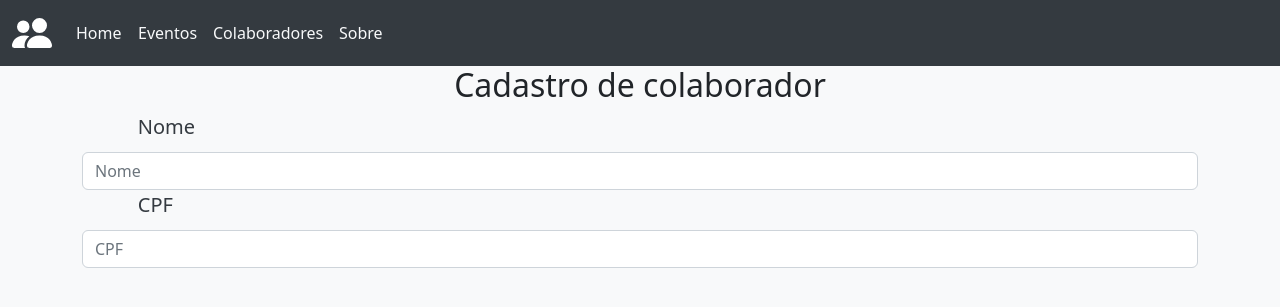
After one commit to goltaraya/sade-app, a PHP site: page /create-colaborador.php in a window 1280 px wide. The commit adds this page. Shown: the top 307 px of the page. Run offline with PHP 8.4, Linux system fonts and the light colour scheme; data that the repository does not hold is empty.

Commit message:
add: create-colaborador.php

```diff
--- a/colaboradores.php
+++ b/colaboradores.php
@@ -28,8 +28,12 @@
             </tbody>
         </table>
     <?php else : ?>
-        <p>Oops... Aparentemente ainda não há colaboradores cadastrados. Por favor, cadastre-os no botão abaixo.</p>
+        <p class="p-div">Oops... Aparentemente ainda não há colaboradores cadastrados. Por favor, cadastre-os no botão abaixo.</p>
+
     <?php endif; ?>
+    <div class="d-grid gap-2 col-8 mx-auto">
+        <a href="<?= $BASE_URL ?>create-colaborador.php" type="button " class="btn">Cadastrar colaborador</a>
+    </div>
 </div>
 
 <?php include_once 'templates/footer.php' ?>
--- /dev/null
+++ b/create-colaborador.php
@@ -0,0 +1,17 @@
+<?php include_once 'templates/header.php' ?>
+
+<div class="container">
+    <h2 style="text-align: center;">Cadastro de colaborador</h2>
+    <form action="<?= $BASE_URL ?>/config/process.php" method="POST">
+        <div class="form-group">
+            <p class="p-div">Nome</p>
+            <input type="text" class="form-control" name="nome" id="nomeColaborador" placeholder="Nome">
+        </div>
+        <div class="form-group">
+            <p class="p-div">CPF</p>
+            <input type="text" class="form-control" name="cpf" id="cpfColaborador" placeholder="CPF">
+        </div>
+    </form>
+</div>
+
+<?php include_once 'templates/footer.php' ?>
--- a/index.php
+++ b/index.php
@@ -7,7 +7,7 @@
         </div>
     </div>
 
-    <div class="d-grid gap-2 col-4 mx-auto">
+    <div class="d-grid gap-2 col-6 mx-auto">
         <a href="<?= $BASE_URL ?>eventos.php" type="button " class="btn">Eventos</a>
         <a href="<?= $BASE_URL ?>colaboradores.php" type="button" class="btn">Colaboradores</a>
     </div>
```
